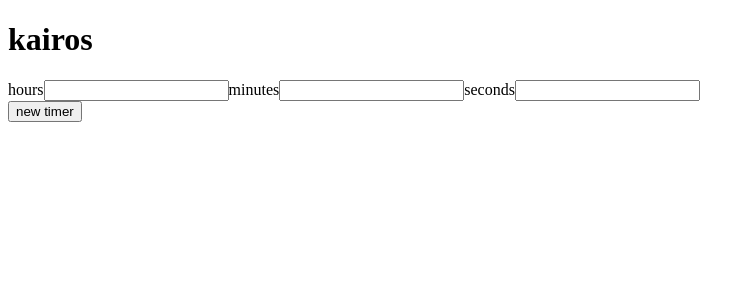
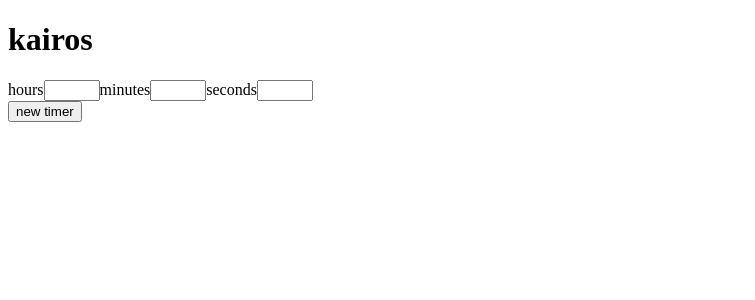
Before and after one commit to johnmckenna-snd/kairos-frontend, a React (Create React App) app: page / in a window 1280 px wide. Shown: the top 300 px of the page, without its empty margins (0-755 px from the left). Built offline with nearby package versions, Linux system fonts and the light colour scheme.

Commit message:
added h/m/s funtionality

```diff
--- a/src/components/app/App.js
+++ b/src/components/app/App.js
@@ -4,10 +4,34 @@ import CountdownTimer from '../countdown-timer/CountdownTimer';
 const App = () => {
 	const [timers, setTimers] = useState([]);
 	const [timerKey, setTimerKey] = useState(1);
-	const [time, setTime] = useState(0);
+	const [hours, setHours] = useState(0);
+	const [minutes, setMinutes] = useState(0);
+	const [seconds, setSeconds] = useState(0);
+
+	const handleHourChange = (e) => {
+		e.preventDefault();
+		setHours(e.target.value);
+		console.log(hours);
+	};
+
+	const handleMinuteChange = (e) => {
+		e.preventDefault();
+		setMinutes(e.target.value);
+		console.log(minutes);
+	};
+
+	const handleSecondChange = (e) => {
+		e.preventDefault();
+		setSeconds(e.target.value);
+		console.log(seconds);
+	};
 
 	const addTimer = (time) => {
-		const newTimers = [...timers, <CountdownTimer timerKey={timerKey} />];
+		const msPerSecond = 1000;
+		const msPerMinute = msPerSecond * 60;
+		const msPerHour = msPerMinute * 60;
+		const countdownTime = hours * msPerHour + minutes * msPerMinute + seconds * msPerSecond;
+		const newTimers = [...timers, <CountdownTimer timerKey={timerKey} countdownTime={countdownTime} />];
 		setTimerKey(timerKey + 1);
 		setTimers(newTimers);
 	};
@@ -17,11 +41,29 @@ const App = () => {
 			<h1>kairos</h1>
 			<form>
 				<label>hours</label>
-				<input />
+				<input
+					type="number"
+					min="0"
+					max="24"
+					onChange={handleHourChange}
+					default="0"
+				/>
 				<label>minutes</label>
-				<input />
+				<input
+					type="number"
+					min="0"
+					max="59"
+					onChange={handleMinuteChange}
+					default="0"
+				/>
 				<label>seconds</label>
-				<input />
+				<input
+					type="number"
+					min="0"
+					max="59"
+					onChange={handleSecondChange}
+					default="0"
+				/>
 			</form>
 			<button onClick={addTimer}>new timer</button>
 			{timers}
--- a/src/components/countdown-timer/CountdownTimer.js
+++ b/src/components/countdown-timer/CountdownTimer.js
@@ -1,7 +1,7 @@
 import Countdown from 'react-countdown';
 import CountdownComponent from '../countdown-component/CountdownComponent';
 
-const CountdownTimer = ({ timerKey }) => {
+const CountdownTimer = ({ timerKey, countdownTime }) => {
 	const renderer = ({ hours, minutes, seconds, completed, api }) => {
 		return (
 			<CountdownComponent
@@ -16,7 +16,7 @@ const CountdownTimer = ({ timerKey }) => {
 	};
 	return (
 		<Countdown
-			date={Date.now() + 10000}
+			date={Date.now() + countdownTime}
 			renderer={renderer}
 			/>
 	);
```
